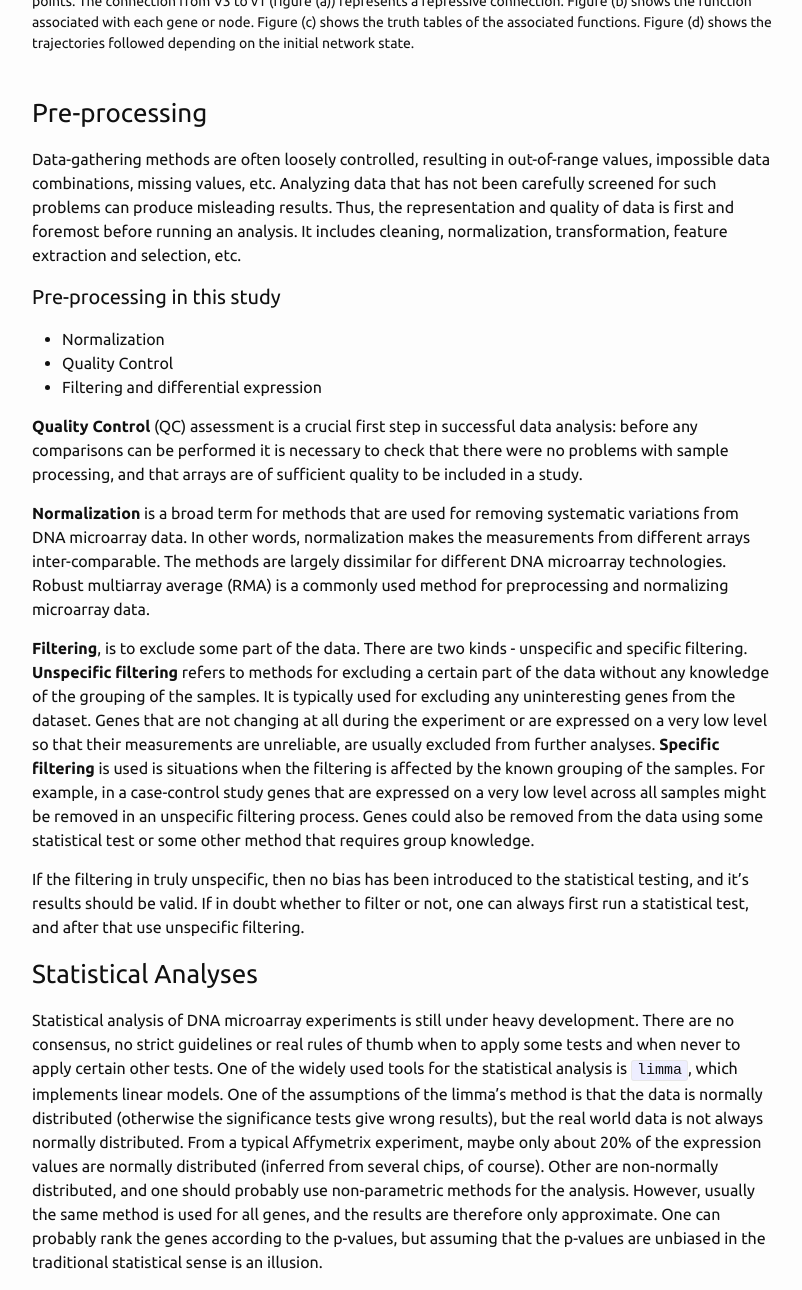
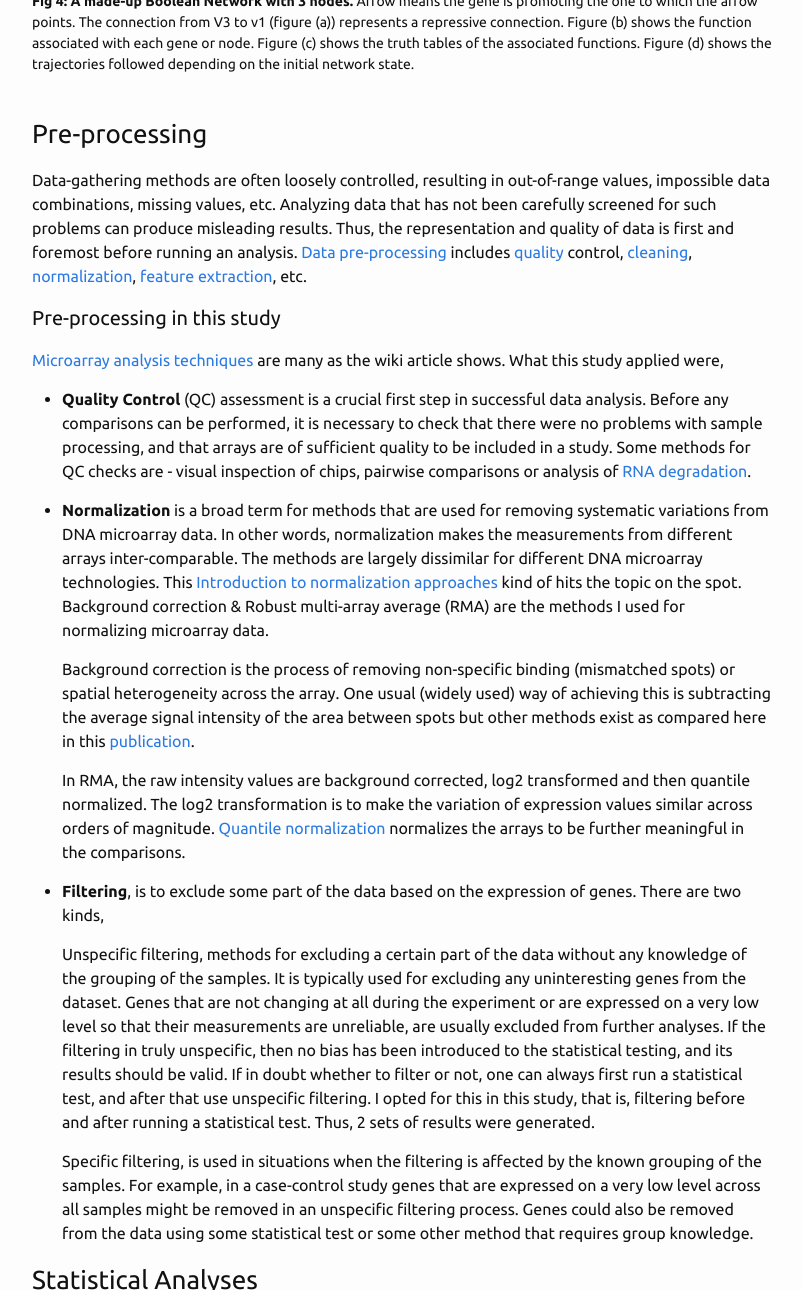
Before and after one commit to TrigonaMinima/TrigonaMinima.github.io, a Jekyll site: the page built from _posts/2015-10-21-Gene-Regulatory-Networks.md, in a window 1280 px wide and 1400 px high, scrolled down 5363 px, cut to the strip 110-1400 px from the top of the window. Shown: the whole strip, without its empty margins (238-1040 px from the left). Built offline with Jekyll 4.4.1, drawn with Linux system fonts in a browser that asks for light colours; some of the changed text lies outside the part shown.

Commit message:
Pre-processing of introduction complete

````diff
--- a/_posts/2015-10-21-Gene-Regulatory-Networks.md
+++ b/_posts/2015-10-21-Gene-Regulatory-Networks.md
@@ -42,7 +42,7 @@ A GRN represents the functionally related genes, that is, genes which are causal
 [Microarray Data](https://en.wikipedia.org/wiki/Microarray) or Gene Expression Data represents gene expression of genes in a particular tissue of the body under certain experimental conditions. A DNA microarray (also commonly known as DNA chip or biochip) is a collection of microscopic DNA spots attached to a solid surface. Scientists use DNA microarrays to measure the expression levels of large numbers of genes simultaneously or to genotype multiple regions of a genome. Each DNA spot contains picomoles of a specific DNA sequence, known as probes (or reporters or oligos). These can be a short section of a gene or other DNA element that are used to hybridize a cDNA or cRNA (also called anti-sense RNA) sample (called target) under high-stringency conditions. Probe-target hybridization is usually detected and quantified by detection of fluorophore, silver, or chemiluminescence-labeled targets to determine relative abundance of nucleic acid sequences in the target. Microarray data can be used to model the GRNs. So, for the analysis part we have a decimal value for each gene for each experiment.
 
 ![Microarray Data](http://127.0.0.1:4000/assets/microarray.png)
-<figcaption><strong>Fig 2: A Sample Microarray Data</strong>, The selected column is the gene column. Each string ending with <em>_at</em> is a gene. Other columns represent experiments with each decimal value pertaining to the expression value of that gene in that particular experiment. There are 150 other columns (experiments) that couldn't be shown in the snapshot.</figcaption>
+<figcaption><strong>Fig 2: A Sample Microarray Data</strong>, The selected column is the gene column. Each string ending with <em>_at</em> is a gene. Other columns represent experiments with each decimal value pertaining to the log2 transformed expression value of that gene in that particular experiment. There are 150 other columns (experiments) that couldn't be shown in the snapshot.</figcaption>
 <br>
 
 ### Different methods for modeling GRNs
@@ -70,21 +70,25 @@ A [Boolean network](https://en.wikipedia.org/wiki/Boolean_network) is a [directe
 <br>
 
 ### Pre-processing
-
-Data-gathering methods are often loosely controlled, resulting in out-of-range values, impossible data combinations, missing values, etc. Analyzing data that has not been carefully screened for such problems can produce misleading results. Thus, the representation and quality of data is first and foremost before running an analysis. It includes cleaning, normalization, transformation, feature extraction and selection, etc.
+Data-gathering methods are often loosely controlled, resulting in out-of-range values, impossible data combinations, missing values, etc. Analyzing data that has not been carefully screened for such problems can produce misleading results. Thus, the representation and quality of data is first and foremost before running an analysis. [Data pre-processing](https://en.wikipedia.org/wiki/Data_pre-processing) includes [quality](https://en.wikipedia.org/wiki/Data_quality) control, [cleaning](https://en.wikipedia.org/wiki/Data_cleaning), [normalization](https://en.wikipedia.org/wiki/Data_normalization), [feature extraction](https://en.wikipedia.org/wiki/Feature_extraction), etc.
 
 #### Pre-processing in this study
-- Normalization
-- Quality Control
-- Filtering and differential expression
+[Microarray analysis techniques](https://en.wikipedia.org/wiki/Microarray_analysis_techniques) are many as the wiki article shows. What this study applied were,
 
-**Quality Control** (QC) assessment is a crucial first step in successful data analysis: before any comparisons can be performed it is necessary to check that there were no problems with sample processing, and that arrays are of sufficient quality to be included in a study.
+- **Quality Control** (QC) assessment is a crucial first step in successful data analysis. Before any comparisons can be performed, it is necessary to check that there were no problems with sample processing, and that arrays are of sufficient quality to be included in a study. Some methods for QC checks are - visual inspection of chips, pairwise comparisons or analysis of [RNA degradation](https://en.wikipedia.org/wiki/Messenger_RNA#Degradation).
 
-**Normalization** is a broad term for methods that are used for removing systematic variations from DNA microarray data. In other words, normalization makes the measurements from different arrays inter-comparable. The methods are largely dissimilar for different DNA microarray technologies. Robust multiarray average (RMA) is a commonly used method for preprocessing and normalizing microarray data.
+- **Normalization** is a broad term for methods that are used for removing systematic variations from DNA microarray data. In other words, normalization makes the measurements from different arrays inter-comparable. The methods are largely dissimilar for different DNA microarray technologies. This [Introduction to normalization approaches](http://www.bea.ki.se/staff/reimers/Web.Pages/Normalization.Intro.htm) kind of hits the topic on the spot. Background correction & Robust multi-array average (RMA) are the methods I used for normalizing microarray data.
 
-**Filtering**, is to exclude some part of the data. There are two kinds - unspecific and specific filtering. **Unspecific filtering** refers to methods for excluding a certain part of the data without any knowledge of the grouping of the samples. It is typically used for excluding any uninteresting genes from the dataset. Genes that are not changing at all during the experiment or are expressed on a very low level so that their measurements are unreliable, are usually excluded from further analyses. **Specific filtering** is used is situations when the filtering is affected by the known grouping of the samples. For example, in a case-control study genes that are expressed on a very low level across all samples might be removed in an unspecific filtering process. Genes could also be removed from the data using some statistical test or some other method that requires group knowledge.
+    Background correction is the process of removing non-specific binding (mismatched spots) or spatial heterogeneity across the array. One usual (widely used) way of achieving this is subtracting the average signal intensity of the area between spots but other methods exist as compared here in this [publication](http://www.ncbi.nlm.nih.gov/pubmed/17720982#).
 
-If the filtering in truly unspecific, then no bias has been introduced to the statistical testing, and it’s results should be valid. If in doubt whether to filter or not, one can always first run a statistical test, and after that use unspecific filtering.
+    In RMA, the raw intensity values are background corrected, log2 transformed and then quantile normalized. The log2 transformation is to make the variation of expression values similar across orders of magnitude. [Quantile normalization](https://en.wikipedia.org/wiki/Quantile_normalization) normalizes the arrays to be further meaningful in the comparisons.
+
+- **Filtering**, is to exclude some part of the data based on the expression of genes. There are two kinds,
+
+    Unspecific filtering, methods for excluding a certain part of the data without any knowledge of the grouping of the samples. It is typically used for excluding any uninteresting genes from the dataset. Genes that are not changing at all during the experiment or are expressed on a very low level so that their measurements are unreliable, are usually excluded from further analyses. If the filtering in truly unspecific, then no bias has been introduced to the statistical testing, and its results should be valid. If in doubt whether to filter or not, one can always first run a statistical test, and after that use unspecific filtering. I opted for this in this study, that is, filtering before and after running a statistical test. Thus, 2 sets of results were generated.
+
+    Specific filtering, is used in situations when the filtering is affected by the known grouping of the samples. For example, in a case-control study genes that are expressed on a very low level across all samples might be removed in an unspecific filtering process. Genes could also be removed from the data using some statistical test or some other method that requires group knowledge.
+
 
 ### Statistical Analyses
 Statistical analysis of DNA microarray experiments is still under heavy development. There are no consensus, no strict guidelines or real rules of thumb when to apply some tests and when never to apply certain other tests. One of the widely used tools for the statistical analysis is ```limma```, which implements linear models. One of the assumptions of the limma’s method is that the data is normally distributed (otherwise the significance tests give wrong results), but the real world data is not always normally distributed. From a typical Affymetrix experiment, maybe only about 20% of the expression values are normally distributed (inferred from several chips, of course). Other are non-normally distributed, and one should probably use non-parametric methods for the analysis. However, usually the same method is used for all genes, and the results are therefore only approximate. One can probably rank the genes according to the p-values, but assuming that the p-values are unbiased in the traditional statistical sense is an illusion.
````
